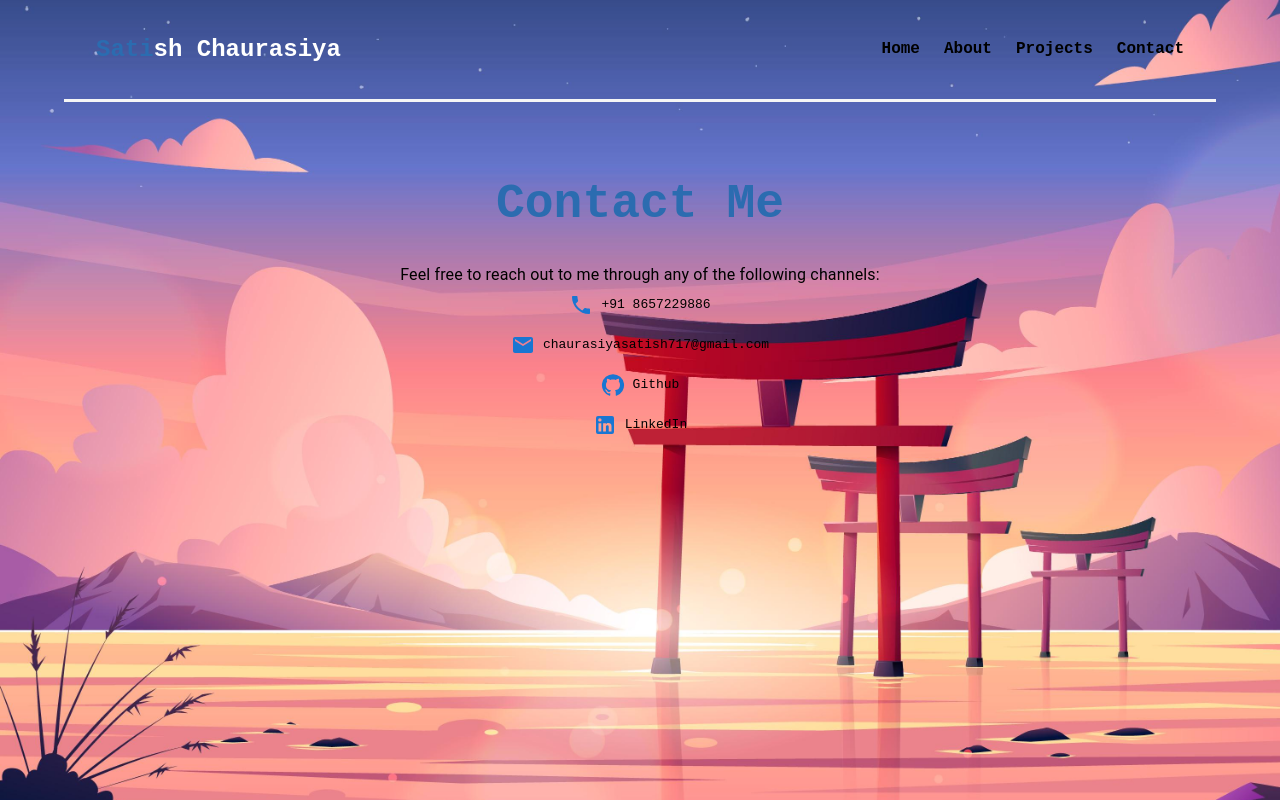
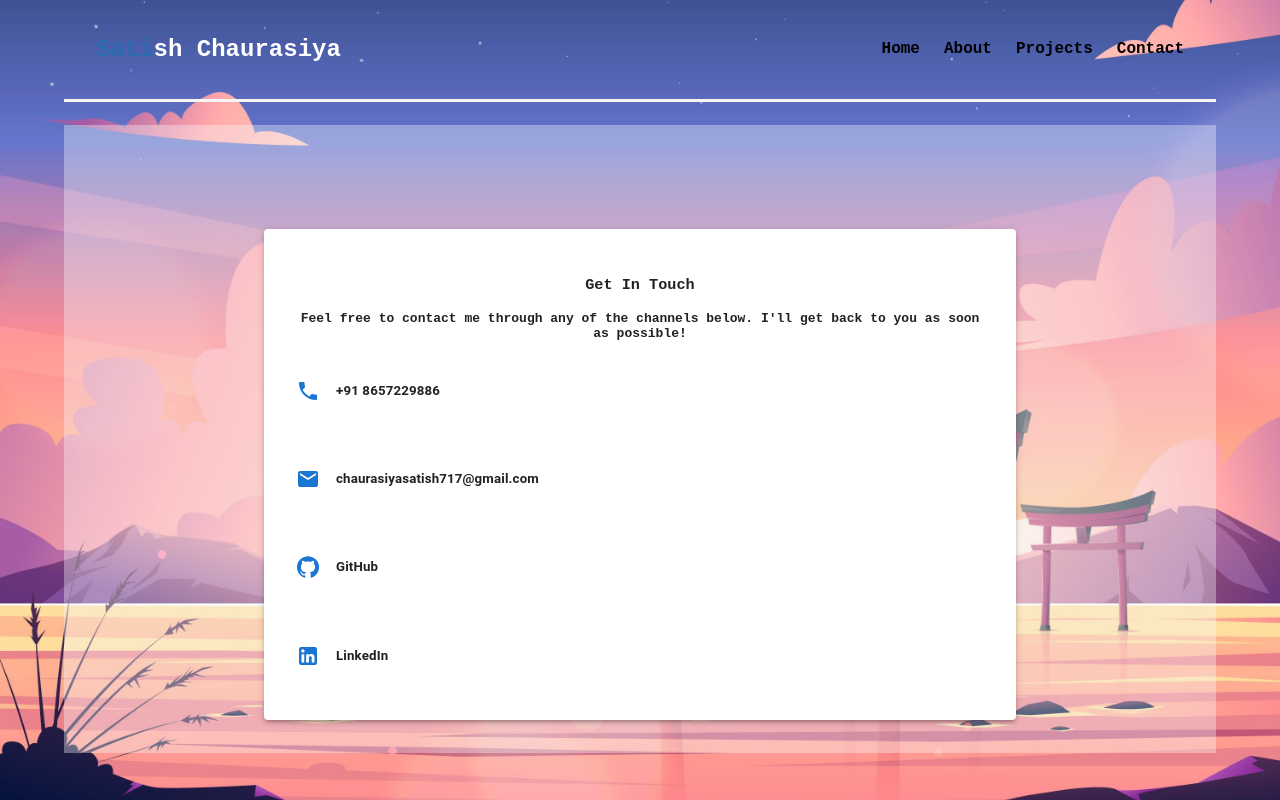
Before and after one commit to satish-chaurasiya/satiss_hh, a React (Create React App) app: page /satiss_hh/contact in a window 1280 px wide. Built offline with nearby package versions, Linux system fonts and the light colour scheme.

Commit message:
fix: formatting

```diff
--- a/src/App.css
+++ b/src/App.css
@@ -3,6 +3,17 @@ body {
   background-size: cover;
   font-family: monospace;
   cursor: url('./images/154937.svg') ,auto;
+  background-size: cover;
+  background-repeat: no-repeat;
+  background-position: center;
+  height: 100vh;
+  width: 100%;
+}
+
+@media (max-width:768px) {
+  body{
+    height: 100vh;
+  }
 }
 
 .App {
@@ -26,7 +37,7 @@ body {
   display: flex;
   flex-direction: column;
   align-items: center;
-  justify-content: ;
+  justify-content: center;
   font-size: calc(10px + 2vmin);
   color: white;
 }
--- a/src/componets/Contact.js
+++ b/src/componets/Contact.js
@@ -1,17 +1,23 @@
-import { Typography, Link, Box } from "@mui/material";
+import React from "react";
+import { Box, Link, Typography, Container, Paper } from "@mui/material";
 import PhoneIcon from "@mui/icons-material/Phone";
 import EmailIcon from "@mui/icons-material/Email";
 import GitHubIcon from "@mui/icons-material/GitHub";
 import LinkedInIcon from "@mui/icons-material/LinkedIn";
 
-function Contact() {
+export default function Contact() {
   return (
-    <div className="contact-body">
-        <Box sx={{ textAlign: "center", padding: "20px" }}>
-      <h1>Contact Me</h1>
-      <Typography variant="body1" gutterBottom>
-        Feel free to reach out to me through any of the following channels:
-      </Typography>
+    <div className="home">
+      <div className="hero">
+      <div className="contact-page">
+      <Container sx={{ py: 5 }}>
+        <Paper elevation={3} sx={{ p: 4 }}>
+        <h3>
+            Get In Touch
+          </h3>
+          <h4>
+            Feel free to contact me through any of the channels below. I'll get back to you as soon as possible!
+            </h4>
           <Box
             component="ul"
             sx={{
@@ -20,50 +26,60 @@ function Contact() {
               margin: 0,
               display: "flex",
               flexDirection: "column",
-          alignItems: "center",
-          gap: 2,
+              gap: 3,
+              alignItems: "flex-start",
             }}
           >
-        <Box component="li" sx={{ display: "flex", alignItems: "center", gap: 1 }}>
+            {/* Phone */}
+            <Box component="li" sx={{ display: "flex", alignItems: "center", gap: 2 }}>
               <PhoneIcon color="primary" />
-          <Link href="tel:+91 8657229886" underline="hover" color="inherit">
-            +91 8657229886
+              <Link href="tel:+91 8657229886" underline="hover" color="inherit" variant="body1">
+               <h5>+91 8657229886</h5>
               </Link>
             </Box>
-        <Box component="li" sx={{ display: "flex", alignItems: "center", gap: 1 }}>
+
+            {/* Email */}
+            <Box component="li" sx={{ display: "flex", alignItems: "center", gap: 2 }}>
               <EmailIcon color="primary" />
-          <Link href="mailto:chaurasiyasatish717@gmail.com" underline="hover" color="inherit">
-            chaurasiyasatish717@gmail.com
+              <Link href="mailto:chaurasiyasatish717@gmail.com" underline="hover" color="inherit" variant="body1">
+              <h5>chaurasiyasatish717@gmail.com</h5>
               </Link>
             </Box>
-        <Box component="li" sx={{ display: "flex", alignItems: "center", gap: 1 }}>
+
+            {/* GitHub */}
+            <Box component="li" sx={{ display: "flex", alignItems: "center", gap: 2 }}>
               <GitHubIcon color="primary" />
               <Link
                 href="https://github.com/satish-chaurasiya"
                 underline="hover"
                 color="inherit"
+                variant="body1"
                 target="_blank"
                 rel="noopener noreferrer"
               >
-            Github
+                <h5>GitHub</h5>
               </Link>
             </Box>
-        <Box component="li" sx={{ display: "flex", alignItems: "center", gap: 1 }}>
+
+            {/* LinkedIn */}
+            <Box component="li" sx={{ display: "flex", alignItems: "center", gap: 2 }}>
               <LinkedInIcon color="primary" />
               <Link
                 href="https://www.linkedin.com/in/satish-chaurasiya-9b1645204/"
                 underline="hover"
                 color="inherit"
+                variant="body1"
                 target="_blank"
                 rel="noopener noreferrer"
               >
-            LinkedIn
+                <h5>LinkedIn</h5>
               </Link>
             </Box>
           </Box>
-    </Box>
+        </Paper>
+      </Container>
+    </div>
+      </div>
     </div>
   );
 }
-
-export default Contact;
--- a/src/style/about.css
+++ b/src/style/about.css
@@ -11,7 +11,7 @@ h2 {
 }
 
 .content p {
-    color: #2d3748;
+    color: #000000;
     font-size: 1.1rem;
     margin-bottom: 2rem;
 }
@@ -41,11 +41,11 @@ h2 {
 
 .card h4 {
     font-size: 1.3rem;
-    color: #4a5568;
+    color: #000000;
     margin-bottom: 1rem;
 }
 
 .card p {
     font-size: 1rem;
-    color: #718096;
+    color: #000000;
 }
--- a/src/style/home.css
+++ b/src/style/home.css
@@ -19,7 +19,7 @@
 .hero p {
     font-size: 1.2rem;
     color: #ffffff;
-    margin: 4rem 11rem;
+    margin: 4rem 5rem;
 }
 
 .cta-button {
--- a/src/style/nav.css
+++ b/src/style/nav.css
@@ -7,6 +7,12 @@
     border-bottom: whitesmoke 3px solid;
     margin-bottom: 2%;
     color: blueviolet;
+}
+
+@media (max-width :768px) {
+    .navbar {
+    flex-direction: column;
+    }
 }
 
 .navbar-logo {
--- a/src/style/project.css
+++ b/src/style/project.css
@@ -27,7 +27,7 @@ h2 {
 
 .card h3 {
     font-size: 1.4rem;
-    color: #4a5568;
+    color: #000000;
     margin-bottom: 1rem;
 }
 
```
Lines whose indentation alone changed are shown as unchanged.
